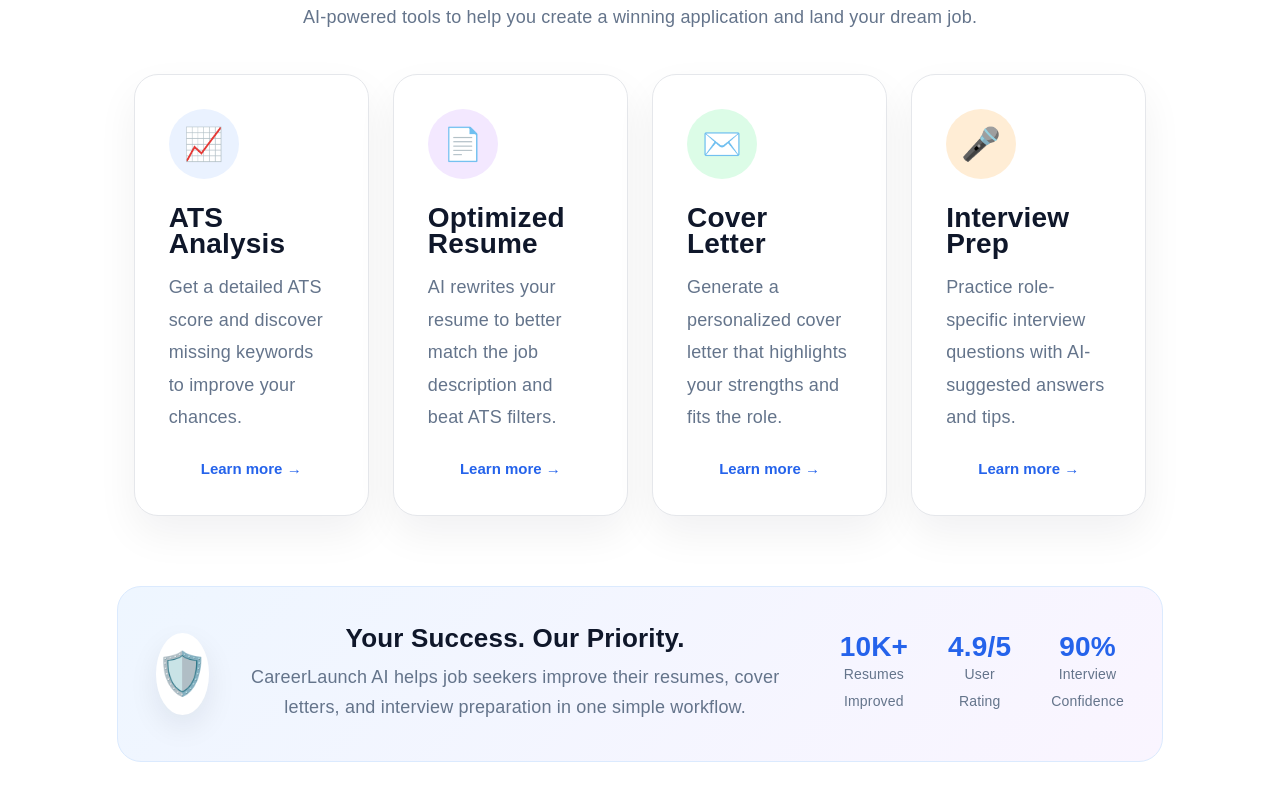
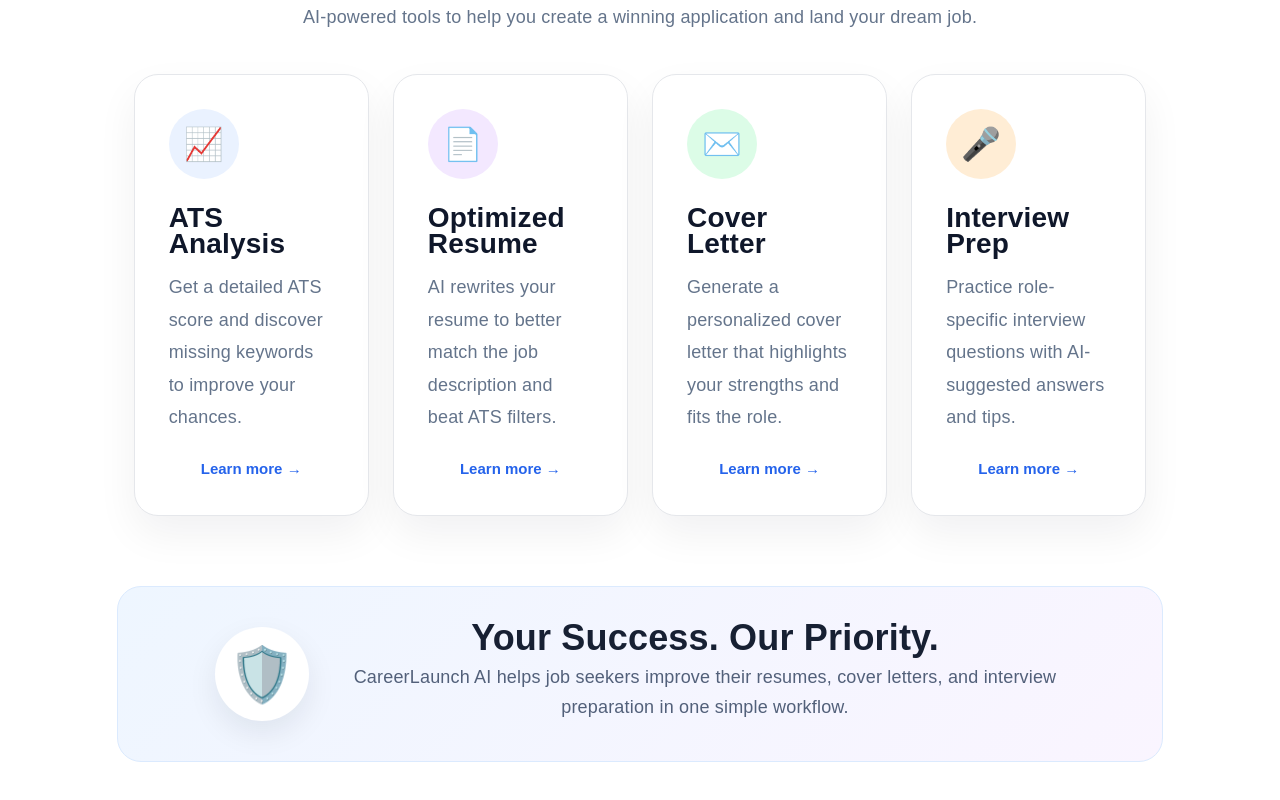
Before and after one commit to rgervacio0803/careerlaunch-ai, a React (Vite) app: page / in a window 1280 px wide. Shown: the part 1430-2230 px from the top of the page. Built offline with nearby package versions, Linux system fonts and the light colour scheme.

Commit message:
Polish UI and prepare for production deployment

```diff
--- a/src/components/Landing.jsx
+++ b/src/components/Landing.jsx
@@ -128,7 +128,7 @@ function Landing({ onStart }) {
   </div>
 
   <div className="success-banner">
-    <div className="success-left">
+   <div className="success-content">
       <div className="success-icon">🛡️</div>
 
       <div>
@@ -140,22 +140,7 @@ function Landing({ onStart }) {
       </div>
     </div>
 
-    <div className="success-stats">
-      <div>
-        <strong>10K+</strong>
-        <span>Resumes Improved</span>
-      </div>
 
-      <div>
-        <strong>4.9/5</strong>
-        <span>User Rating</span>
-      </div>
-
-      <div>
-        <strong>90%</strong>
-        <span>Interview Confidence</span>
-      </div>
-    </div>
   </div>
 </section>
     </div>
--- a/src/styles/landing.css
+++ b/src/styles/landing.css
@@ -368,10 +368,10 @@
   border-radius: 24px;
   background: linear-gradient(135deg, #eef6ff, #faf5ff);
   border: 1px solid #dbeafe;
+
   display: flex;
-  justify-content: space-between;
+  justify-content: center;
   align-items: center;
-  gap: 40px;
 }
 
 .success-left {
@@ -381,15 +381,16 @@
 }
 
 .success-icon {
-  width: 82px;
-  height: 82px;
+  width: 94px;
+  height: 94px;
   border-radius: 50%;
   background: white;
   display: flex;
   align-items: center;
   justify-content: center;
-  font-size: 42px;
+  font-size: 46px;
   box-shadow: 0 12px 30px rgba(15, 23, 42, 0.08);
+  flex-shrink: 0;
 }
 
 .success-left h3 {
@@ -460,3 +461,30 @@
     flex-wrap: wrap;
   }
 }
+
+.success-content {
+  display: flex;
+  align-items: center;
+  justify-content: center;
+  gap: 36px;
+  width: 100%;
+}
+
+.success-content h3 {
+  margin: 0 0 10px;
+  font-size: 2rem;
+  font-weight: 700;
+  color: #172033;
+}
+
+.success-content p {
+  margin: 0;
+  max-width: 720px;
+  color: #52607a;
+  line-height: 1.7;
+}
+
+.success-icon {
+  flex-shrink: 0;
+  font-size: 3rem;
+}
```
